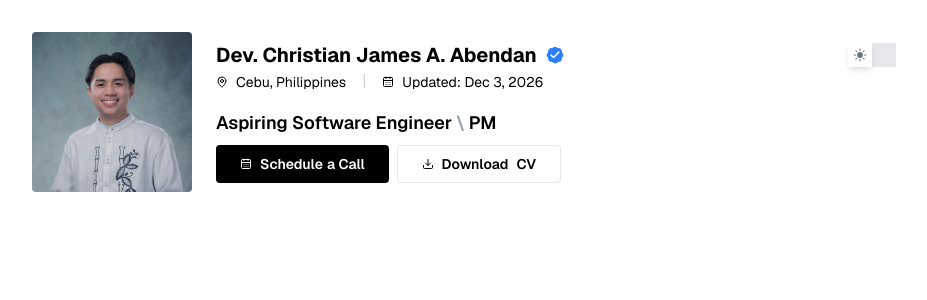
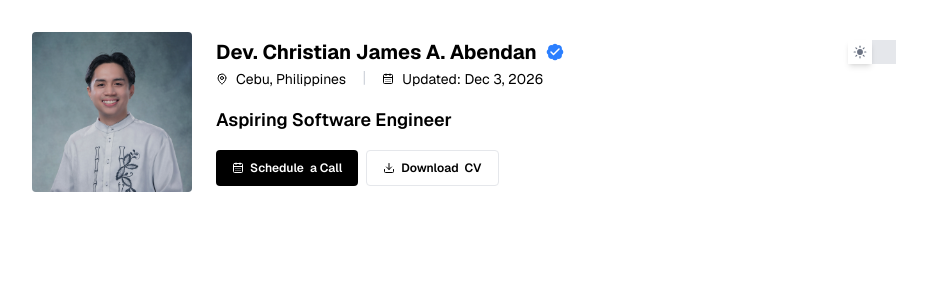
Before and after one commit to cjabendan/cj-dev, a Next.js app: page / in a window 1280 px wide. Shown: the top 300 px of the page, without its empty margins (176-1103 px from the left). Built offline with nearby package versions, Linux system fonts and the light colour scheme.

Commit message:
moodify: remove text for spacing

```diff
--- a/components/ProfileHeader.tsx
+++ b/components/ProfileHeader.tsx
@@ -91,23 +91,20 @@ export default function ProfileHeader() {
           </div>
           <div className="flex items-center mt-4">
             <p className="flex max-[440px]:text-sm text-base md:text-lg font-semibold gap-x-1 truncate">
-              <span>Aspiring Software Engineer</span>
-              <span className="max-[506px]:hidden flex items-center gap-x-1">
-                <span className="text-gray-400">\</span>
-                <span>PM</span>
-              </span>
+              <span className="hidden sm:block">Aspiring</span>
+              <span>Software Engineer</span>
             </p>
           </div>
           {/* Action Buttons */}
-          <div className="max-[460px]:mt-4 mt-2">
+          <div className="md:mt-4 mt-6">
             <div className="flex gap-2">
-              <button className="flex items-center gap-1 bg-black dark:bg-white text-white dark:text-black px-6 max-[460px]:px-3 py-2 rounded-sm max-[430px]:text-xs text-sm font-semibold hover:opacity-90 transition-all duration-200 hover:-translate-y-0.5">
-                <CalendarDays size={12} className="mr-1" />
-                Schedule<span className="block max-[480px]:hidden">a Call</span>
+              <button className="inline-flex h-7 md:h-9 items-center rounded bg-black dark:bg-white text-white dark:text-black px-2.5 md:px-4 text-[10px] md:text-xs font-semibold transition-all duration-200 hover:opacity-90 hover:-translate-y-0.5 gap-1 md:gap-1.5 whitespace-nowrap min-h-0">
+                <CalendarDays size={12} className="shrink-0" />
+                Schedule<span className="hidden md:inline">a Call</span>
               </button>
-              <button className="flex items-center gap-2 border border-gray-200 dark:border-gray-700 bg-white dark:bg-gray-900 px-6 max-[460px]:px-3 py-2 rounded-sm max-[430px]:text-xs text-sm font-semibold hover:bg-gray-50 dark:hover:bg-gray-800 transition-all duration-200 hover:-translate-y-0.5 text-black dark:text-white">
-                <Download size={12} />
-                <span className="block max-[554px]:hidden">Download </span>CV
+              <button className="inline-flex h-7 md:h-9 items-center rounded border border-gray-200 dark:border-gray-700 bg-white dark:bg-gray-900 px-2.5 md:px-4 text-[10px] md:text-xs font-semibold text-black dark:text-white transition-all duration-200 hover:bg-gray-50 dark:hover:bg-gray-800 hover:-translate-y-0.5 gap-1 md:gap-1.5 whitespace-nowrap min-h-0">
+                <Download size={12} className="shrink-0" />
+                <span className="hidden md:inline">Download </span>CV
               </button>
             </div>
           </div>
```
